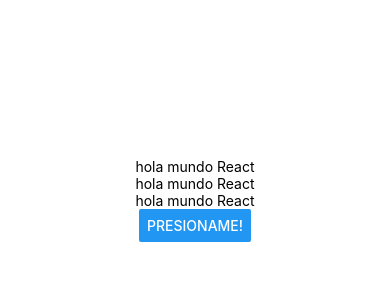
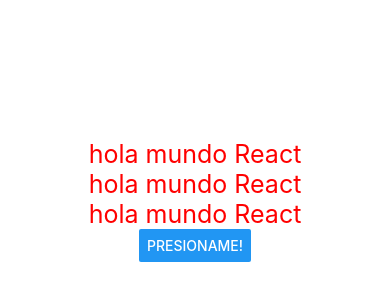
Before and after one commit to grsnpastrana/PM192, a React Native app in the folder my-blank/: screen / in a window 390 px wide. Shown: the part 222-522 px from the top of the page. Built offline with nearby package versions, Linux system fonts and the light colour scheme.

Commit message:
Practica 6 cambiar color y tamaño

```diff
--- a/my-blank/App.js
+++ b/my-blank/App.js
@@ -8,7 +8,9 @@
 const Texto=()=>{
   const[contenido, setContenido]=useState('hola mundo React')
   const actualizarTexto=()=>{setContenido('estado actualizado')}
-  return(<Text onPress={actualizarTexto}>{contenido}</Text>)
+  return(
+  <Text style={styles.Text}onPress={actualizarTexto}>{contenido}</Text>
+)
 }
 
 /* zona 2 , el main*/
@@ -33,4 +35,8 @@
     alignItems: 'center',
     justifyContent: 'center',
   },
+  Text:{
+    color:'red',
+    fontSize:25,
+  },
 });
```
